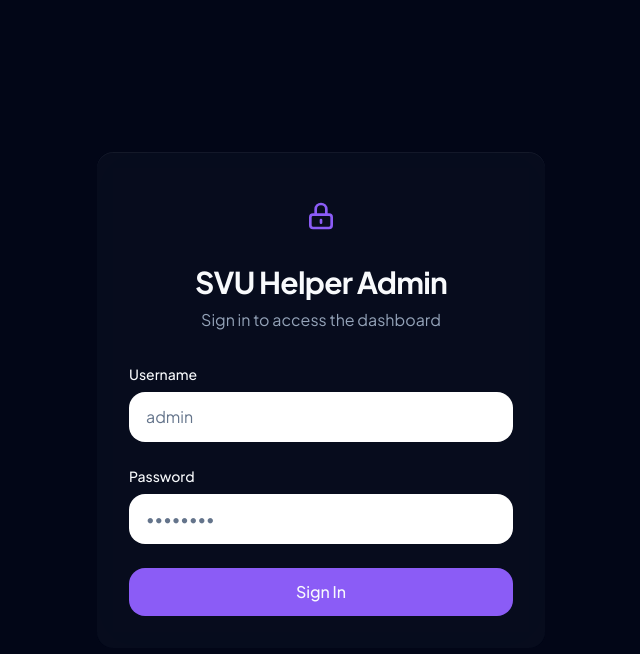
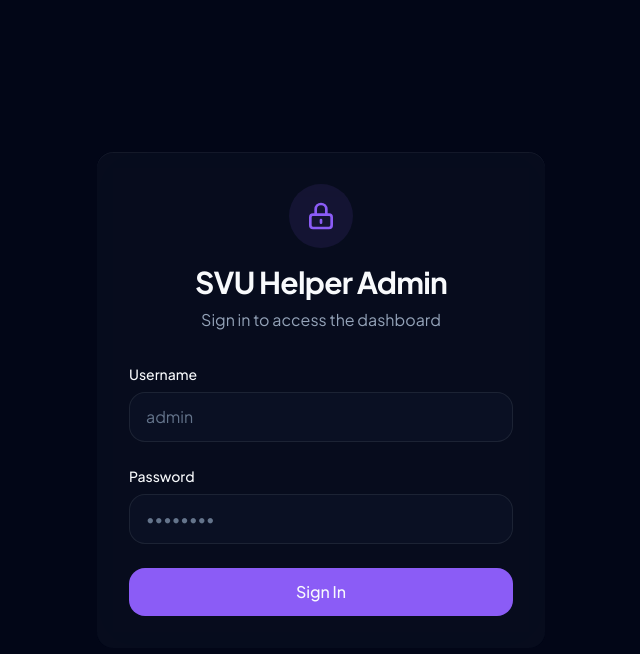
Before and after one commit to venousSy/svu_helper, a React (Vite) app in the folder dashboard_ui/: page /login in a window 1280 px wide. Shown: the top 654 px of the page, without its empty margins (319-959 px from the left). Built offline with nearby package versions, Linux system fonts and the light colour scheme; no server answers.

Commit message:
fix(ui): resolve tailwind hex opacity bug and fix native dark mode form controls

```diff
--- a/dashboard_ui/src/index.css
+++ b/dashboard_ui/src/index.css
@@ -12,6 +12,7 @@
   body {
     background-color: var(--color-bg-base);
     color: var(--color-text-primary);
+    color-scheme: dark;
     font-family: 'Plus Jakarta Sans', system-ui, -apple-system, sans-serif;
     -webkit-font-smoothing: antialiased;
     -moz-osx-font-smoothing: grayscale;
--- a/dashboard_ui/tailwind.config.js
+++ b/dashboard_ui/tailwind.config.js
@@ -15,33 +15,33 @@ export default {
     extend: {
       colors: {
         brand: {
-          primary:  'var(--color-brand-primary)',
-          dim:      'var(--color-brand-primary-dim)',
-          accent:   'var(--color-brand-accent)',
-          success:  'var(--color-brand-success)',
-          warning:  'var(--color-brand-warning)',
-          danger:   'var(--color-brand-danger)',
+          primary:  '#8b5cf6',
+          dim:      '#6d28d9',
+          accent:   '#0ea5e9',
+          success:  '#10b981',
+          warning:  '#f59e0b',
+          danger:   '#ef4444',
         },
         status: {
-          pending:  'var(--color-status-pending)',
-          offered:  'var(--color-status-offered)',
-          accepted: 'var(--color-status-accepted)',
-          finished: 'var(--color-status-finished)',
-          denied:   'var(--color-status-denied)',
+          pending:  '#f59e0b',
+          offered:  '#8b5cf6',
+          accepted: '#0ea5e9',
+          finished: '#10b981',
+          denied:   '#ef4444',
         },
         surface: {
-          base:     'var(--color-bg-base)',
-          DEFAULT:  'var(--color-bg-surface)',
-          elevated: 'var(--color-bg-elevated)',
+          base:     '#020617',
+          DEFAULT:  '#0f172a',
+          elevated: '#1e293b',
         },
         border: {
-          DEFAULT: 'var(--color-border-default)',
-          subtle:  'var(--color-border-subtle)',
+          DEFAULT: 'rgba(255, 255, 255, 0.08)',
+          subtle:  'rgba(255, 255, 255, 0.03)',
         },
         text: {
-          primary: 'var(--color-text-primary)',
-          secondary: 'var(--color-text-secondary)',
-          muted: 'var(--color-text-muted)',
+          primary: '#f8fafc',
+          secondary: '#94a3b8',
+          muted: '#64748b',
         },
       },
       borderRadius: {
```
